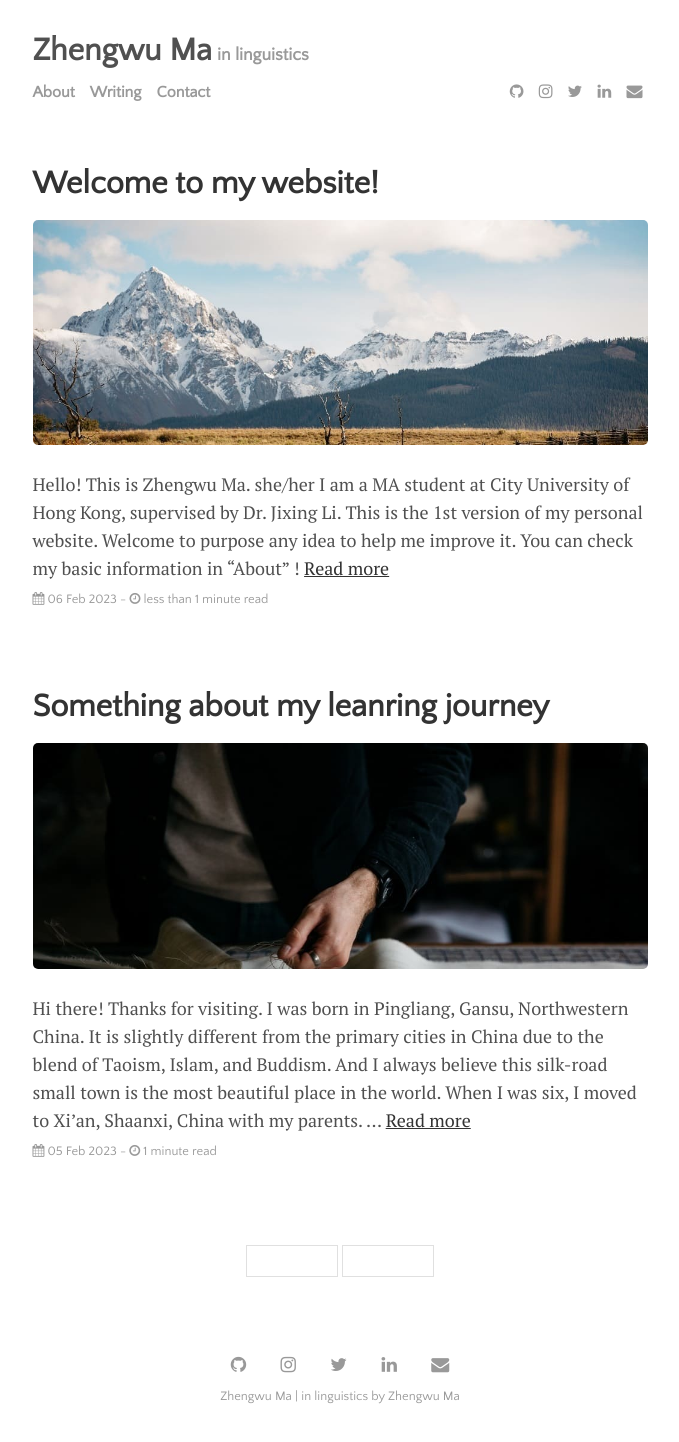
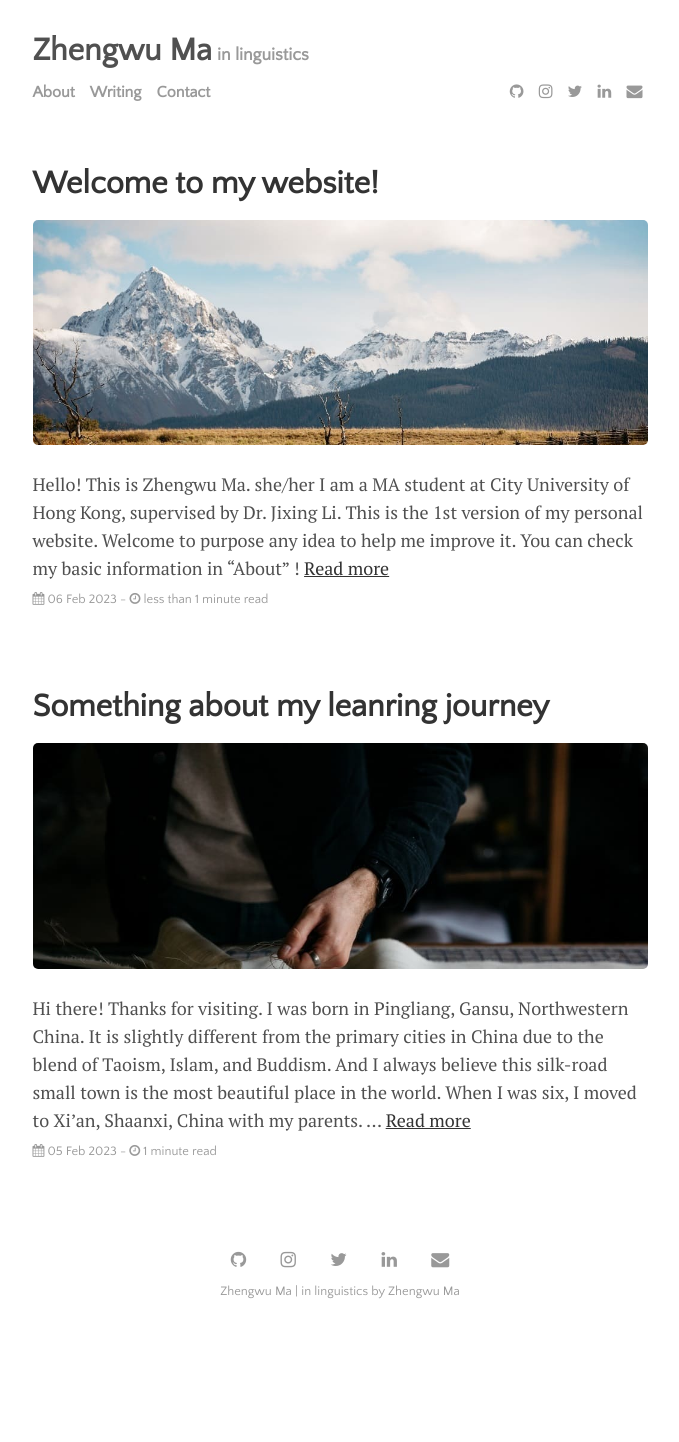
Before and after one commit to zhengwuma/zhengwuma.github.io, a Jekyll site: the page built from index.html, in a window 1280 px wide. Shown: the whole page, without its empty margins (300-979 px from the left). Built offline with Jekyll 4.4.1, drawn with Linux system fonts in a browser that asks for light colours; the list of posts is cut into pages by our own code; after the commit the page ends 1337 px from its top, so only the background shows below that.

Commit message:
Update _home.scss

```diff
--- a/_sass/_home.scss
+++ b/_sass/_home.scss
@@ -23,34 +23,3 @@
   margin-top: -11.5%;
   margin-bottom: -11.5%;
 }
-
-/*
-  Pagination
-*/
-
-.pagination {
-  overflow: hidden;
-  font-family: $sans-serif-font-family;
-  text-align: center;
-}
-
-.pagination a {
-  text-decoration: none;
-}
-
-.pagination-button {
-  color: $light-gray-color;
-  border: 1px solid $pagination-button-color;
-  padding: 15px 45px;
-  display: inline-block;
-  font-size: 16px;
-  font-weight: bold;
-}
-
-.pagination-active {
-  color: $link-color;
-}
-
-.pagination-active:hover {
-  background-color: $pagination-button-color;
-}
```
